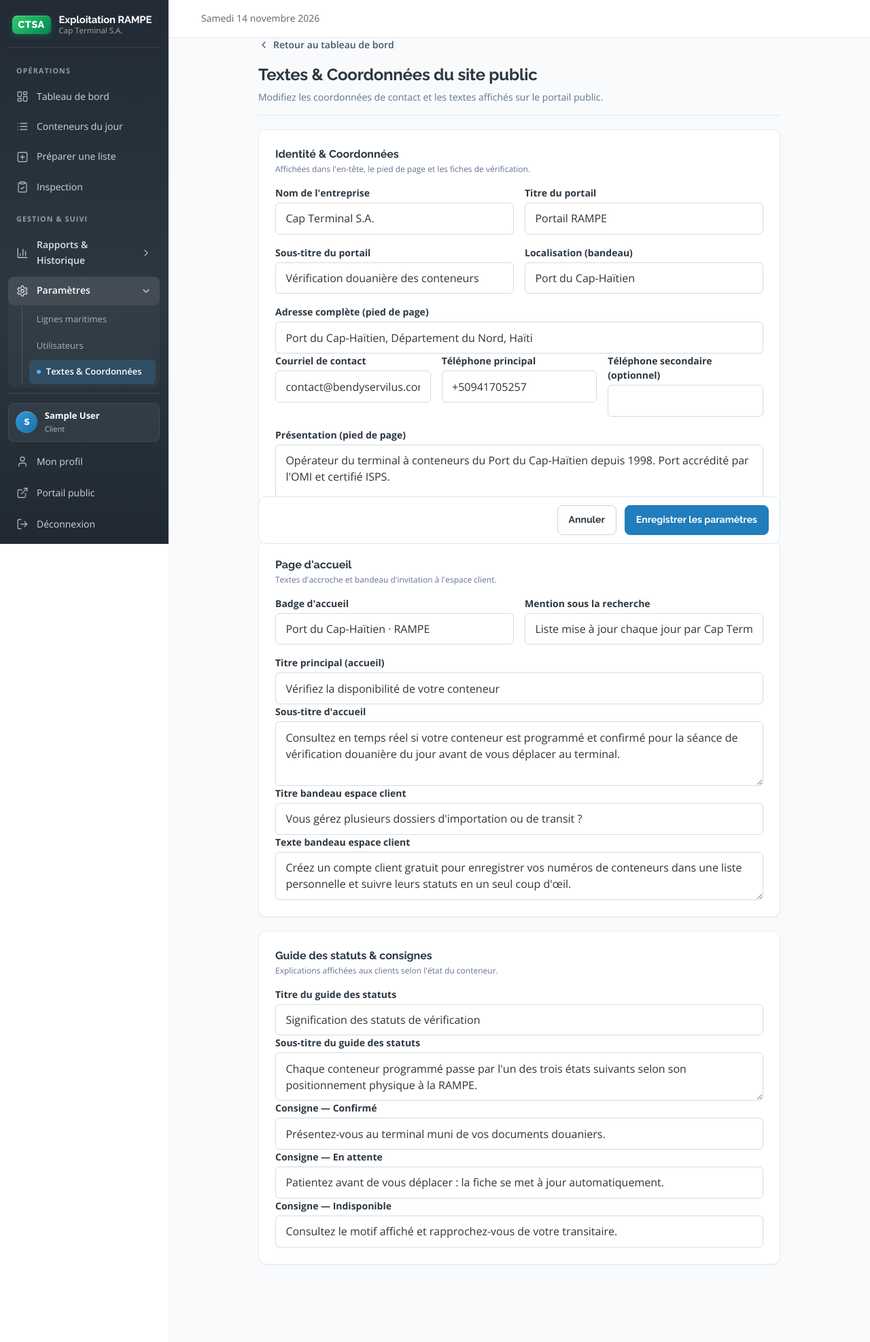
After one commit to bendy2509/ctsa_portal_new, a Django app: page /admin/parametres-site/ in a window 1280 px wide. The commit adds this page. Shown: the whole page at 68% size. Run offline with Django 5.2, Linux system fonts and the light colour scheme; the visitor is signed in with stand-in values (Sample User, id 1); data comes from the database, SQL or seed files in the repository; data that the repository does not hold is empty; style sheets or scripts are compiled from the project's sources.

Commit message:
Admin: espace Textes & Coordonnees pour editer les infos publiques

```diff
--- a/templates/base.html
+++ b/templates/base.html
@@ -19,11 +19,11 @@
     <div class="hidden lg:block bg-[#1a222b] border-b border-white/10">
       <div class="max-w-7xl mx-auto px-6 lg:px-8 h-9 flex items-center justify-between gap-4 text-xs text-slate-300">
         <div class="flex items-center gap-3 font-medium">
-          <span class="font-semibold text-white/90">Port du Cap-Haïtien</span>
+          <span class="font-semibold text-white/90">{{ site_settings.location_label }}</span>
           <span class="text-white/25" aria-hidden="true">·</span>
-          <a href="mailto:info@capterminal.com" class="hover:text-white transition no-underline text-slate-300">info@capterminal.com</a>
+          <a href="mailto:{{ site_settings.contact_email }}" class="hover:text-white transition no-underline text-slate-300">{{ site_settings.contact_email }}</a>
           <span class="text-white/25" aria-hidden="true">·</span>
-          <a href="tel:+13056350938" class="hover:text-white transition no-underline text-slate-300 tabular-nums">305-635-0938</a>
+          <a href="tel:{{ site_settings.contact_phone_primary }}" class="hover:text-white transition no-underline text-slate-300 tabular-nums">{{ site_settings.contact_phone_primary }}</a>
         </div>
 
         <div class="flex items-center gap-3">
@@ -59,8 +59,8 @@
                onerror="this.style.display='none'; this.nextElementSibling.style.display='inline-flex';">
           <span style="display:none" class="portal-brand-mark shrink-0">CTSA</span>
           <div class="min-w-0 border-l border-white/15 pl-2.5 sm:pl-3">
-            <div class="font-heading font-extrabold text-xs sm:text-sm tracking-wide uppercase text-white truncate">Portail RAMPE</div>
-            <div class="text-[11px] text-slate-300 truncate hidden sm:block">Vérification douanière des conteneurs</div>
+            <div class="font-heading font-extrabold text-xs sm:text-sm tracking-wide uppercase text-white truncate">{{ site_settings.portal_title }}</div>
+            <div class="text-[11px] text-slate-300 truncate hidden sm:block">{{ site_settings.portal_subtitle }}</div>
           </div>
         </a>
 
@@ -173,13 +173,13 @@
       <div class="md:col-span-5 space-y-3">
         <div class="flex items-center gap-3">
           <img src="{% static 'img/cap-terminal-logo.png' %}"
-               alt="Cap Terminal S.A."
+               alt="{{ site_settings.company_name }}"
                class="h-10 w-auto object-contain"
                onerror="this.style.display='none';">
-          <span class="font-heading font-bold text-sm text-white">Cap Terminal S.A.</span>
+          <span class="font-heading font-bold text-sm text-white">{{ site_settings.company_name }}</span>
         </div>
         <p class="text-slate-300 text-sm leading-relaxed m-0 max-w-md">
-          Opérateur du terminal à conteneurs du Port du Cap-Haïtien depuis 1998. Port accrédité par l'OMI et certifié ISPS.
+          {{ site_settings.footer_about }}
         </p>
       </div>
 
@@ -199,17 +199,19 @@
       <div class="md:col-span-4 space-y-2.5">
         <h2 class="font-heading text-xs font-bold uppercase tracking-wider text-slate-400 m-0">Contact</h2>
         <p class="text-slate-300 text-sm leading-relaxed m-0">
-          Port du Cap-Haïtien, Département du Nord, Haïti<br>
-          Tél. : <a href="tel:+13056350938" class="text-white hover:underline tabular-nums">305-635-0938</a>, poste 3003<br>
-          Tél. USA : <a href="tel:+13053650938" class="text-white hover:underline tabular-nums">305-365-0938</a>, poste 3001<br>
-          <a href="mailto:info@capterminal.com" class="text-sky-300 hover:underline">info@capterminal.com</a>
+          {{ site_settings.address_line }}<br>
+          Tél. : <a href="tel:{{ site_settings.contact_phone_primary }}" class="text-white hover:underline tabular-nums">{{ site_settings.contact_phone_primary }}</a><br>
+          {% if site_settings.contact_phone_secondary %}
+            Tél. 2 : <a href="tel:{{ site_settings.contact_phone_secondary }}" class="text-white hover:underline tabular-nums">{{ site_settings.contact_phone_secondary }}</a><br>
+          {% endif %}
+          <a href="mailto:{{ site_settings.contact_email }}" class="text-sky-300 hover:underline">{{ site_settings.contact_email }}</a>
         </p>
       </div>
     </div>
     <div class="border-t border-white/10 py-4 bg-[#1a222b]">
       <div class="max-w-7xl mx-auto px-4 sm:px-6 lg:px-8 text-xs text-slate-400 flex flex-wrap items-center justify-between gap-2">
-        <span>© {% now "Y" %} <strong class="text-slate-200">Cap Terminal S.A.</strong> — Tous droits réservés.</span>
-        <span>Portail RAMPE · Cap-Haïtien</span>
+        <span>© {% now "Y" %} <strong class="text-slate-200">{{ site_settings.company_name }}</strong> — Tous droits réservés.</span>
+        <span>{{ site_settings.portal_title }} · {{ site_settings.location_label }}</span>
       </div>
     </div>
   </footer>
--- a/templates/portal/base_portal.html
+++ b/templates/portal/base_portal.html
@@ -99,8 +99,8 @@
 
         {% if user.is_portal_admin %}
           <!-- Sous-menu 2 : Paramètres (Admin) -->
-          <details class="portal-submenu" {% if current == 'shipping_lines' or current == 'user_list' or current == 'user_edit' %}open{% endif %}>
-            <summary class="portal-submenu-trigger {% if current == 'shipping_lines' or current == 'user_list' or current == 'user_edit' %}text-white bg-white/8{% endif %}">
+          <details class="portal-submenu" {% if current == 'shipping_lines' or current == 'shipping_line_create' or current == 'shipping_line_edit' or current == 'user_list' or current == 'user_create' or current == 'user_edit' or current == 'site_settings' %}open{% endif %}>
+            <summary class="portal-submenu-trigger {% if current == 'shipping_lines' or current == 'shipping_line_create' or current == 'shipping_line_edit' or current == 'user_list' or current == 'user_create' or current == 'user_edit' or current == 'site_settings' %}text-white bg-white/8{% endif %}">
               <!-- Lucide: settings -->
               <svg class="portal-icon" viewBox="0 0 24 24" aria-hidden="true"><path d="M12.22 2h-.44a2 2 0 0 0-2 2v.18a2 2 0 0 1-1 1.73l-.43.25a2 2 0 0 1-2 0l-.15-.08a2 2 0 0 0-2.73.73l-.22.38a2 2 0 0 0 .73 2.73l.15.1a2 2 0 0 1 1 1.72v.51a2 2 0 0 1-1 1.74l-.15.09a2 2 0 0 0-.73 2.73l.22.38a2 2 0 0 0 2.73.73l.15-.08a2 2 0 0 1 2 0l.43.25a2 2 0 0 1 1 1.73V20a2 2 0 0 0 2 2h.44a2 2 0 0 0 2-2v-.18a2 2 0 0 1 1-1.73l.43-.25a2 2 0 0 1 2 0l.15.08a2 2 0 0 0 2.73-.73l.22-.39a2 2 0 0 0-.73-2.73l-.15-.08a2 2 0 0 1-1-1.74v-.5a2 2 0 0 1 1-1.74l.15-.09a2 2 0 0 0 .73-2.73l-.22-.38a2 2 0 0 0-2.73-.73l-.15.08a2 2 0 0 1-2 0l-.43-.25a2 2 0 0 1-1-1.73V4a2 2 0 0 0-2-2z"/><circle cx="12" cy="12" r="3"/></svg>
               <span>Paramètres</span>
@@ -108,14 +108,19 @@
             </summary>
             <div class="portal-submenu-list">
               <a href="{% url 'terminal:shipping_lines' %}"
-                 {% if current == 'shipping_lines' %}aria-current="page"{% endif %}
-                 class="portal-sublink {% if current == 'shipping_lines' %}is-active{% endif %}">
+                 {% if current == 'shipping_lines' or current == 'shipping_line_create' or current == 'shipping_line_edit' %}aria-current="page"{% endif %}
+                 class="portal-sublink {% if current == 'shipping_lines' or current == 'shipping_line_create' or current == 'shipping_line_edit' %}is-active{% endif %}">
                 <span>Lignes maritimes</span>
               </a>
               <a href="{% url 'accounts:user_list' %}"
-                 {% if current == 'user_list' or current == 'user_edit' %}aria-current="page"{% endif %}
-                 class="portal-sublink {% if current == 'user_list' or current == 'user_edit' %}is-active{% endif %}">
+                 {% if current == 'user_list' or current == 'user_create' or current == 'user_edit' %}aria-current="page"{% endif %}
+                 class="portal-sublink {% if current == 'user_list' or current == 'user_create' or current == 'user_edit' %}is-active{% endif %}">
                 <span>Utilisateurs</span>
+              </a>
+              <a href="{% url 'terminal:site_settings' %}"
+                 {% if current == 'site_settings' %}aria-current="page"{% endif %}
+                 class="portal-sublink {% if current == 'site_settings' %}is-active{% endif %}">
+                <span>Textes &amp; Coordonnées</span>
               </a>
             </div>
           </details>
--- /dev/null
+++ b/templates/portal/site_settings.html
@@ -0,0 +1,154 @@
+{% extends 'portal/base_portal.html' %}
+
+{% block title %}Textes &amp; Coordonnées — Administration CTSA{% endblock %}
+{% block body_class %}portal-has-form-actions{% endblock %}
+{% block portal_header_title %}Textes &amp; Coordonnées{% endblock %}
+
+{% block portal_content %}
+<div class="max-w-3xl mx-auto space-y-5">
+  <a href="{% url 'terminal:dashboard' %}"
+     class="inline-flex items-center gap-1.5 text-sm font-semibold text-slate-600 hover:text-ctsa-bluehover no-underline">
+    <svg class="w-4 h-4" viewBox="0 0 24 24" fill="none" stroke="currentColor" stroke-width="2" stroke-linecap="round" stroke-linejoin="round" aria-hidden="true"><path d="m15 18-6-6 6-6"/></svg>
+    Retour au tableau de bord
+  </a>
+
+  {% include 'components/page_header.html' with title='Textes & Coordonnées du site public' subtitle='Modifiez les coordonnées de contact et les textes affichés sur le portail public.' %}
+
+  <form method="post" action="{% url 'terminal:site_settings' %}" class="space-y-5">
+    {% csrf_token %}
+
+    <!-- Section 1 : Identité & Coordonnées -->
+    <section class="bg-white rounded-xl border border-slate-200/80 shadow-xs p-4 sm:p-6 space-y-4">
+      <div>
+        <h2 class="text-base font-heading font-extrabold text-ctsa-slate m-0">Identité &amp; Coordonnées</h2>
+        <p class="text-xs text-slate-500 mt-0.5 mb-0">Affichées dans l'en-tête, le pied de page et les fiches de vérification.</p>
+      </div>
+
+      <div class="grid grid-cols-1 sm:grid-cols-2 gap-4">
+        <div class="form-field mb-0">
+          <label for="{{ form.company_name.id_for_label }}">{{ form.company_name.label }}</label>
+          {{ form.company_name }}
+          {% if form.company_name.errors %}<p class="text-xs text-red-700 font-semibold mt-1 mb-0">{{ form.company_name.errors.0 }}</p>{% endif %}
+        </div>
+        <div class="form-field mb-0">
+          <label for="{{ form.portal_title.id_for_label }}">{{ form.portal_title.label }}</label>
+          {{ form.portal_title }}
+          {% if form.portal_title.errors %}<p class="text-xs text-red-700 font-semibold mt-1 mb-0">{{ form.portal_title.errors.0 }}</p>{% endif %}
+        </div>
+      </div>
+
+      <div class="grid grid-cols-1 sm:grid-cols-2 gap-4">
+        <div class="form-field mb-0">
+          <label for="{{ form.portal_subtitle.id_for_label }}">{{ form.portal_subtitle.label }}</label>
+          {{ form.portal_subtitle }}
+        </div>
+        <div class="form-field mb-0">
+          <label for="{{ form.location_label.id_for_label }}">{{ form.location_label.label }}</label>
+          {{ form.location_label }}
+        </div>
+      </div>
+
+      <div class="form-field mb-0">
+        <label for="{{ form.address_line.id_for_label }}">{{ form.address_line.label }}</label>
+        {{ form.address_line }}
+      </div>
+
+      <div class="grid grid-cols-1 sm:grid-cols-3 gap-4">
+        <div class="form-field mb-0">
+          <label for="{{ form.contact_email.id_for_label }}">{{ form.contact_email.label }}</label>
+          {{ form.contact_email }}
+          {% if form.contact_email.errors %}<p class="text-xs text-red-700 font-semibold mt-1 mb-0">{{ form.contact_email.errors.0 }}</p>{% endif %}
+        </div>
+        <div class="form-field mb-0">
+          <label for="{{ form.contact_phone_primary.id_for_label }}">{{ form.contact_phone_primary.label }}</label>
+          {{ form.contact_phone_primary }}
+        </div>
+        <div class="form-field mb-0">
+          <label for="{{ form.contact_phone_secondary.id_for_label }}">{{ form.contact_phone_secondary.label }}</label>
+          {{ form.contact_phone_secondary }}
+        </div>
+      </div>
+
+      <div class="form-field mb-0">
+        <label for="{{ form.footer_about.id_for_label }}">{{ form.footer_about.label }}</label>
+        {{ form.footer_about }}
+      </div>
+    </section>
+
+    <!-- Section 2 : Page d'accueil -->
+    <section class="bg-white rounded-xl border border-slate-200/80 shadow-xs p-4 sm:p-6 space-y-4">
+      <div>
+        <h2 class="text-base font-heading font-extrabold text-ctsa-slate m-0">Page d'accueil</h2>
+        <p class="text-xs text-slate-500 mt-0.5 mb-0">Textes d'accroche et bandeau d'invitation à l'espace client.</p>
+      </div>
+
+      <div class="grid grid-cols-1 sm:grid-cols-2 gap-4">
+        <div class="form-field mb-0">
+          <label for="{{ form.hero_badge.id_for_label }}">{{ form.hero_badge.label }}</label>
+          {{ form.hero_badge }}
+        </div>
+        <div class="form-field mb-0">
+          <label for="{{ form.search_note.id_for_label }}">{{ form.search_note.label }}</label>
+          {{ form.search_note }}
+        </div>
+      </div>
+
+      <div class="form-field mb-0">
+        <label for="{{ form.hero_title.id_for_label }}">{{ form.hero_title.label }}</label>
+        {{ form.hero_title }}
+      </div>
+
+      <div class="form-field mb-0">
+        <label for="{{ form.hero_subtitle.id_for_label }}">{{ form.hero_subtitle.label }}</label>
+        {{ form.hero_subtitle }}
+      </div>
+
+      <div class="form-field mb-0">
+        <label for="{{ form.client_cta_title.id_for_label }}">{{ form.client_cta_title.label }}</label>
+        {{ form.client_cta_title }}
+      </div>
+
+      <div class="form-field mb-0">
+        <label for="{{ form.client_cta_subtitle.id_for_label }}">{{ form.client_cta_subtitle.label }}</label>
+        {{ form.client_cta_subtitle }}
+      </div>
+    </section>
+
+    <!-- Section 3 : Guide des statuts & consignes -->
+    <section class="bg-white rounded-xl border border-slate-200/80 shadow-xs p-4 sm:p-6 space-y-4">
+      <div>
+        <h2 class="text-base font-heading font-extrabold text-ctsa-slate m-0">Guide des statuts &amp; consignes</h2>
+        <p class="text-xs text-slate-500 mt-0.5 mb-0">Explications affichées aux clients selon l'état du conteneur.</p>
+      </div>
+
+      <div class="form-field mb-0">
+        <label for="{{ form.status_guide_title.id_for_label }}">{{ form.status_guide_title.label }}</label>
+        {{ form.status_guide_title }}
+      </div>
+
+      <div class="form-field mb-0">
+        <label for="{{ form.status_guide_subtitle.id_for_label }}">{{ form.status_guide_subtitle.label }}</label>
+        {{ form.status_guide_subtitle }}
+      </div>
+
+      <div class="form-field mb-0">
+        <label for="{{ form.confirmed_instruction.id_for_label }}">{{ form.confirmed_instruction.label }}</label>
+        {{ form.confirmed_instruction }}
+      </div>
+
+      <div class="form-field mb-0">
+        <label for="{{ form.pending_instruction.id_for_label }}">{{ form.pending_instruction.label }}</label>
+        {{ form.pending_instruction }}
+      </div>
+
+      <div class="form-field mb-0">
+        <label for="{{ form.unavailable_instruction.id_for_label }}">{{ form.unavailable_instruction.label }}</label>
+        {{ form.unavailable_instruction }}
+      </div>
+    </section>
+
+    {% url 'terminal:dashboard' as cancel_url %}
+    {% include 'components/form_actions.html' with cancel_url=cancel_url submit_label='Enregistrer les paramètres' %}
+  </form>
+</div>
+{% endblock %}
--- a/templates/public/verification.html
+++ b/templates/public/verification.html
@@ -257,10 +257,10 @@
               <li>Vérifiez que les 4 lettres et les 7 chiffres correspondent exactement à votre connaissement (Bill of Lading).</li>
               <li>La liste du jour est complétée au fil de la journée : cette page se met à jour toute seule si votre conteneur y est ajouté.</li>
               <li>
-                Pour toute question, appelez Cap Terminal S.A. au
-                <a href="tel:+13056350938" class="font-bold text-ctsa-bluehover underline underline-offset-2 tabular-nums">305-635-0938</a>
+                Pour toute question, appelez {{ site_settings.company_name }} au
+                <a href="tel:{{ site_settings.contact_phone_primary }}" class="font-bold text-ctsa-bluehover underline underline-offset-2 tabular-nums">{{ site_settings.contact_phone_primary }}</a>
                 ou écrivez à
-                <a href="mailto:info@capterminal.com" class="font-bold text-ctsa-bluehover underline underline-offset-2">info@capterminal.com</a>.
+                <a href="mailto:{{ site_settings.contact_email }}" class="font-bold text-ctsa-bluehover underline underline-offset-2">{{ site_settings.contact_email }}</a>.
               </li>
             </ul>
           </div>
--- a/terminal/context_processors.py
+++ b/terminal/context_processors.py
@@ -1,15 +1,13 @@
+from .models import SiteSettings
 from .views import default_carry_target, unverified_backlog
 
 
 def portal_navigation(request):
-    """Compteur « Non vérifiés » de la sidebar d'administration (personnel uniquement).
-
-    Même périmètre que la page « Non vérifiés » ouverte sans date : les conteneurs à proposer
-    pour la liste en préparation.
-    """
+    """Injecte les paramètres publics du site et le compteur « Non vérifiés »."""
+    context = {
+        'site_settings': SiteSettings.get_solo(),
+    }
     user = getattr(request, 'user', None)
-    if not (user and user.is_authenticated and user.is_staff_member):
-        return {}
-    return {
-        'portal_unverified_count': unverified_backlog(default_carry_target(user)).count(),
-    }
+    if user and user.is_authenticated and user.is_staff_member:
+        context['portal_unverified_count'] = unverified_backlog(default_carry_target(user)).count()
+    return context
--- a/terminal/urls.py
+++ b/terminal/urls.py
@@ -37,4 +37,5 @@ urlpatterns = [
     path('admin/lignes-maritimes/nouveau/', views.shipping_line_create_view, name='shipping_line_create'),
     path('admin/lignes-maritimes/<int:pk>/modifier/', views.shipping_line_edit_view, name='shipping_line_edit'),
     path('admin/lignes-maritimes/<int:pk>/supprimer/', views.shipping_line_delete_view, name='shipping_line_delete'),
+    path('admin/parametres-site/', views.site_settings_view, name='site_settings'),
 ]
--- a/terminal/views.py
+++ b/terminal/views.py
@@ -2,6 +2,7 @@ import csv
 import datetime
 import hashlib
 import re
+from django import forms
 from django.contrib import messages
 from django.contrib.auth.decorators import login_required
 from django.core.exceptions import ValidationError
@@ -20,6 +21,7 @@ from .models import (
     Container,
     ContainerStatusLog,
     SavedContainer,
+    SiteSettings,
     normalize_container_number,
     CONTAINER_NUMBER_REGEX,
 )
@@ -1722,3 +1724,65 @@ def shipping_line_delete_view(request, pk):
     line.delete()
     messages.info(request, f"Ligne maritime « {name} » supprimée.")
     return redirect('terminal:shipping_lines')
+
+
+class SiteSettingsForm(forms.ModelForm):
+    class Meta:
+        model = SiteSettings
+        fields = [
+            'company_name',
+            'portal_title',
+            'portal_subtitle',
+            'location_label',
+            'address_line',
+            'contact_email',
+            'contact_phone_primary',
+            'contact_phone_secondary',
+            'footer_about',
+            'hero_badge',
+            'hero_title',
+            'hero_subtitle',
+            'search_note',
+            'status_guide_title',
+            'status_guide_subtitle',
+            'confirmed_instruction',
+            'pending_instruction',
+            'unavailable_instruction',
+            'client_cta_title',
+            'client_cta_subtitle',
+        ]
+        widgets = {
+            'footer_about': forms.Textarea(attrs={'rows': 3}),
+            'hero_subtitle': forms.Textarea(attrs={'rows': 3}),
+            'status_guide_subtitle': forms.Textarea(attrs={'rows': 2}),
+            'client_cta_subtitle': forms.Textarea(attrs={'rows': 2}),
+        }
+
+    def __init__(self, *args, **kwargs):
+        super().__init__(*args, **kwargs)
+        for field in self.fields.values():
+            field.widget.attrs.setdefault('class', 'form-control')
+
+
+@login_required
+def site_settings_view(request):
+    """Espace d'édition des textes et coordonnées publiques du portail."""
+    if not request.user.is_portal_admin:
+        messages.error(request, "Accès réservé aux administrateurs.")
+        return redirect('terminal:dashboard')
+
+    instance = SiteSettings.get_solo()
+    if request.method == 'POST':
+        form = SiteSettingsForm(request.POST, instance=instance)
+        if form.is_valid():
+            form.save()
+            messages.success(request, "Les informations et textes publics ont été mis à jour.")
+            return redirect('terminal:site_settings')
+        messages.error(request, "Veuillez corriger les champs signalés ci-dessous.")
+    else:
+        form = SiteSettingsForm(instance=instance)
+
+    return render(request, 'portal/site_settings.html', {
+        'form': form,
+        'site_obj': instance,
+    })
```
Also changed, not shown: templates/public/home.html (+11 -11 lines), terminal/models.py (+116 -0 lines), terminal/tests.py (+48 -0 lines), terminal/migrations/0005_sitesettings.py (added).
